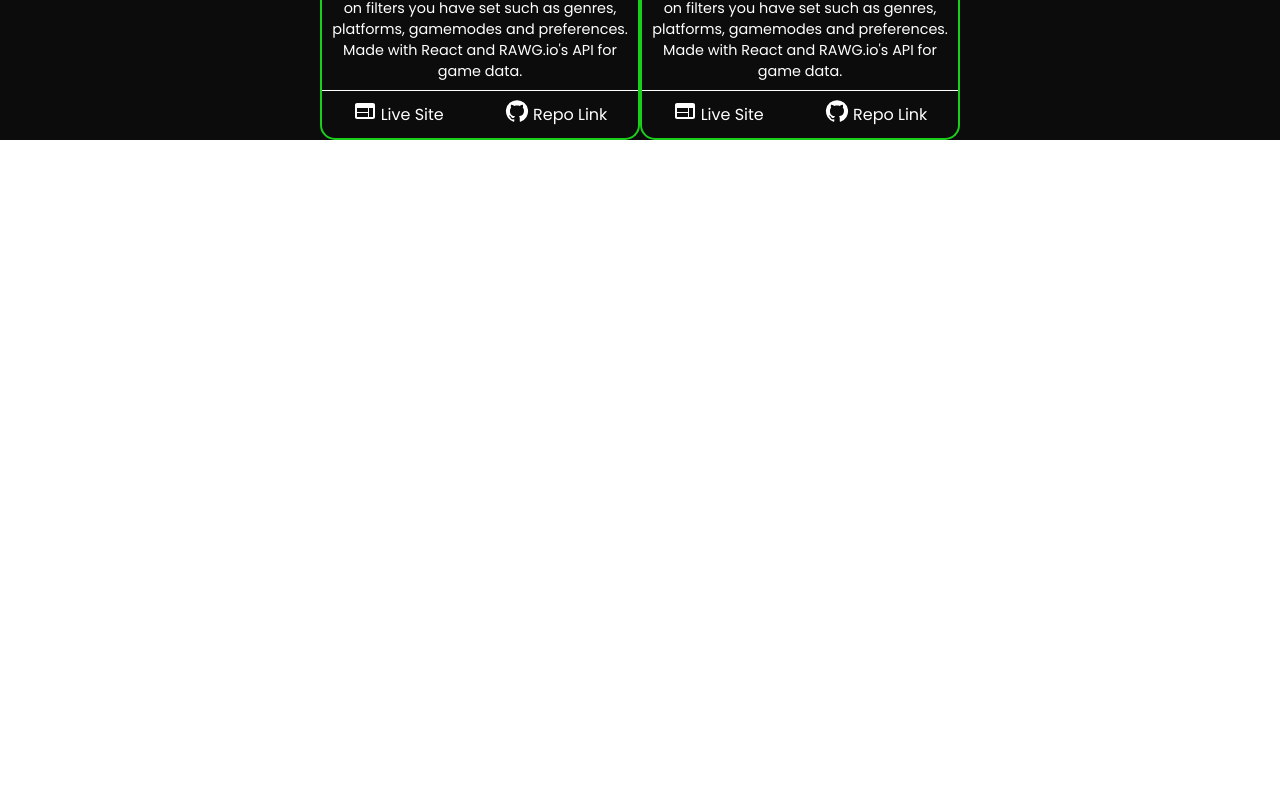
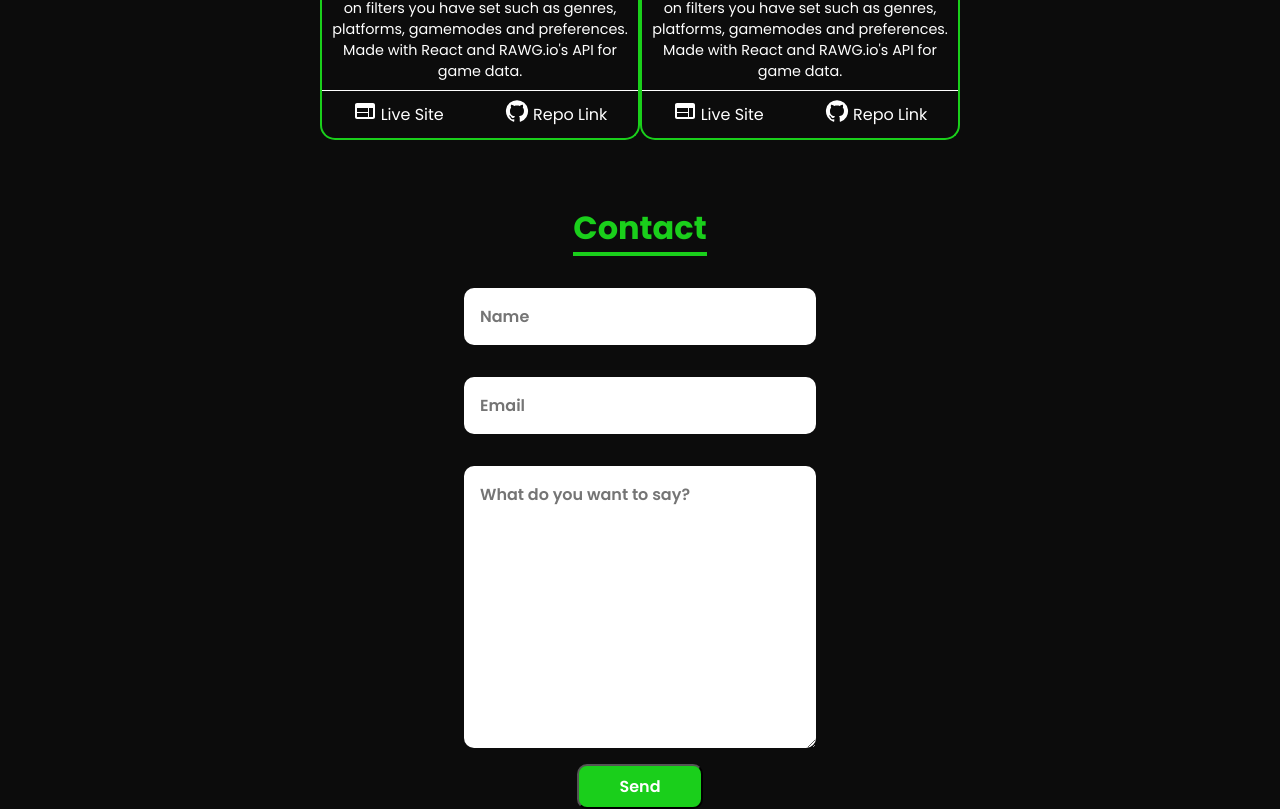
Before and after one commit to DilanAtomica/portfolio, a React (Create React App) app: page / in a window 1280 px wide. Shown: the part 1756-2565 px from the top of the page. Before the commit the page ends 1896 px from the top, so only its background shows below. Built offline with nearby package versions, Linux system fonts and the light colour scheme.

Commit message:
Added the contact form

```diff
--- a/src/Components/HomePage/ProjectsContainer/ProjectsContainer.css
+++ b/src/Components/HomePage/ProjectsContainer/ProjectsContainer.css
@@ -1,4 +1,3 @@
-
 .projectsContainer {
     background-color: #0C0C0C;
     display: flex;
--- a/src/Pages/HomePage/HomePage.css
+++ b/src/Pages/HomePage/HomePage.css
@@ -4,3 +4,75 @@
     flex-direction: column;
     background-color: #0C0C0C;
 }
+
+.contactContainer {
+    background-color: #0C0C0C;
+    display: flex;
+    justify-content: center;
+    align-items: center;
+    flex-direction: column;
+    text-align: center;
+    margin: auto;
+    margin-top: 4rem;
+    width: 20rem;
+
+}
+
+.contactContainer > h1 {
+    color: rgb(26,207,27);
+    border-bottom: 4px solid rgb(26,207,27);
+}
+
+.contactContainer-form {
+    display: flex;
+    flex-direction: column;
+    align-items: center;
+    width: 100%;
+}
+
+#nameInput, #emailInput {
+    margin-top: 2rem;
+    border-radius: 10px;
+    padding: 1rem;
+    border: none;
+    outline: none;
+    width: 100%;
+}
+
+#textInput {
+    margin-top: 2rem;
+    border-radius: 10px;
+    padding: 1rem;
+    border: none;
+    outline: none;
+    width: 100%;
+}
+
+input::placeholder {
+    color: #757575;
+    opacity: 1; /* Firefox */
+    font-weight: 600;
+    font-size: 1rem;
+}
+
+input[type=text], input[type=email] {
+    font-size: 1rem;
+    font-weight: 600;
+    color: black;
+}
+
+textarea {
+    font-size: 1rem;
+    font-weight: 600;
+}
+
+.contactContainer-form > button {
+    background-color: rgb(26,207,27);
+    color: white;
+    font-weight: 600;
+    font-size: 1rem;
+    padding: 0.5rem 2.5rem;
+    width: max-content;
+    border-radius: 10px;
+    margin-top: 1rem;
+}
--- a/src/Pages/HomePage/HomePage.js
+++ b/src/Pages/HomePage/HomePage.js
@@ -13,6 +13,17 @@ function HomePage(props) {
             <AboutContainer />
             <SkillsContainer />
             <ProjectsContainer />
+
+            <div className="contactContainer">
+                <h1>Contact</h1>
+                <form className="contactContainer-form">
+                    <input id="nameInput" type="text" placeholder="Name" />
+                    <input id="emailInput" type="email" placeholder="Email" />
+                    <textarea id="textInput" cols="0" rows="10" placeholder="What do you want to say?" />
+                    <button type="submit">Send</button>
+                </form>
+            </div>
+
         </main>
     );
 }
```
